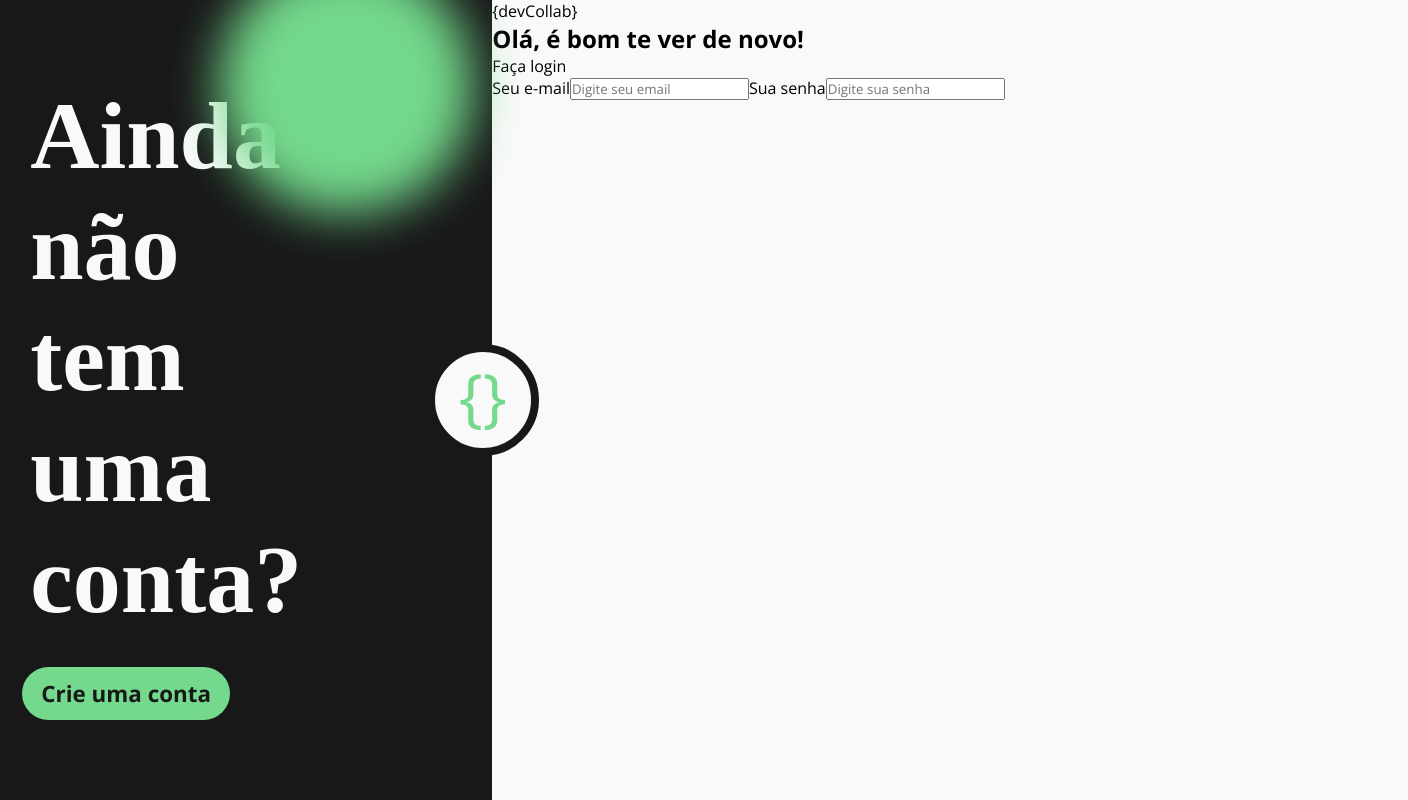
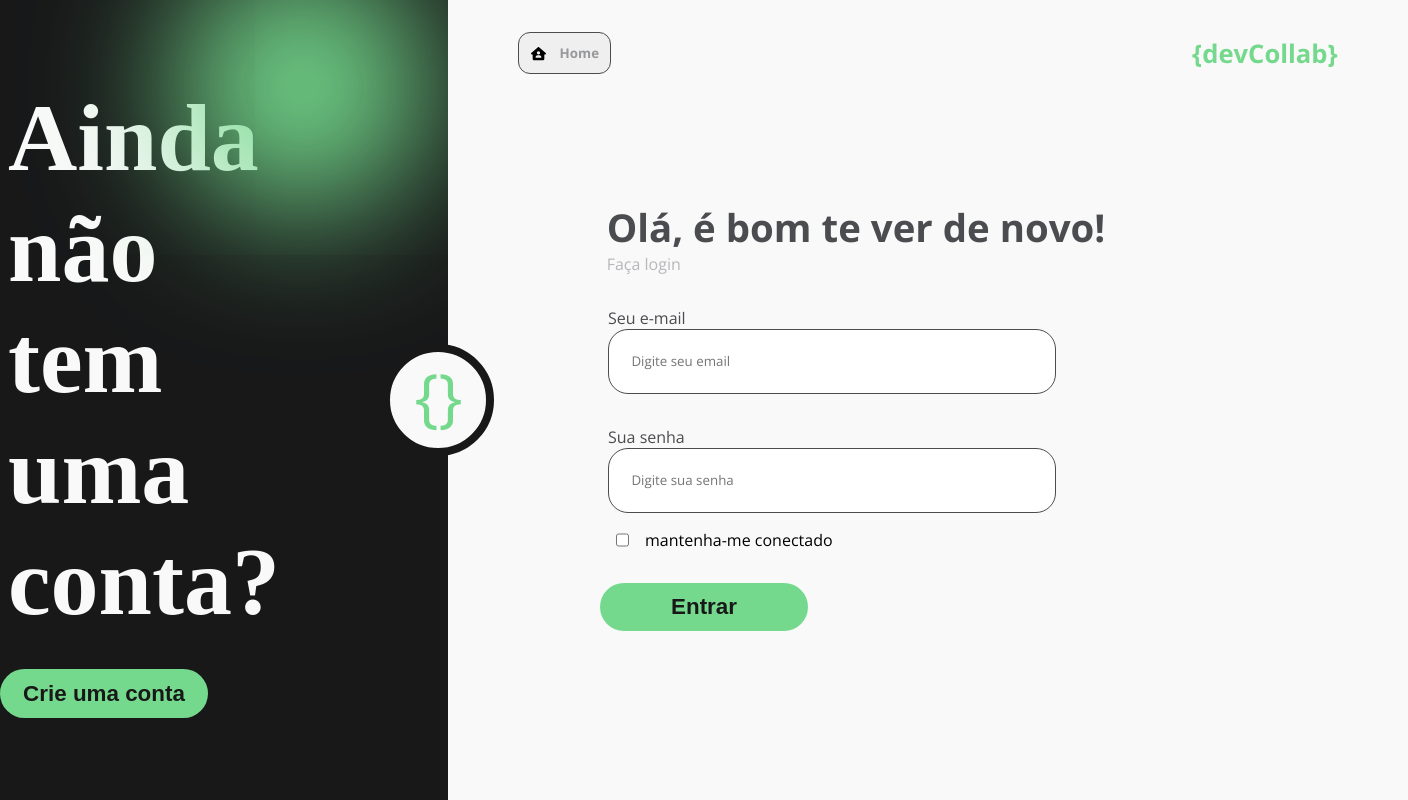
Before and after one commit to BalhegoDev/devCollab, a React (Create React App) app: page /login in a window 1280 px wide. Shown: the whole page, 1408 px wide, since content can reach past the window. Built offline with nearby package versions, Linux system fonts and the light colour scheme.

Commit message:
Página de login feita

```diff
--- a/package.json
+++ b/package.json
@@ -20,7 +20,7 @@
   },
   "scripts": {
     "start": "react-scripts start",
-    "build": "react-scripts build",
+    "build": "npx tailwindcss build -i src/style/style.css -o src/style/output.css",
     "test": "react-scripts test",
     "eject": "react-scripts eject"
   },
--- a/src/App.jsx
+++ b/src/App.jsx
@@ -2,6 +2,7 @@ import React from "react";
 import { BrowserRouter,Routes,Route } from "react-router-dom";
 import Index from "./pages";
 import Login from "./pages/login";
+import Register from "./pages/register";
 
 export default function App(){
   return(
@@ -9,6 +10,7 @@ export default function App(){
       <Routes>
         <Route path="/" element={<Index/>}/>
         <Route path="/login" element={<Login/>}/>
+        <Route path="/register" element={<Register/>}/>
       </Routes>
     </BrowserRouter>
   )
--- /dev/null
+++ b/src/components/buttonHome.jsx
@@ -0,0 +1,17 @@
+import React from "react";
+import { NavLink } from "react-router-dom";
+import { FontAwesomeIcon } from "@fortawesome/react-fontawesome";
+import { faHouseUser } from "@fortawesome/free-solid-svg-icons";
+
+export default function ButtonHome(){
+    return(
+        <NavLink to={"/"}>
+            <button>
+                <FontAwesomeIcon icon={faHouseUser}/>
+                <p>
+                    Home
+                </p>
+            </button>
+        </NavLink>
+    )
+}
--- a/src/pages/login.jsx
+++ b/src/pages/login.jsx
@@ -1,8 +1,12 @@
-import React from "react";
+import React, { useState } from "react";
 import { Link } from "react-router-dom";
 import Input from "../components/input";
+import ButtonHome from "../components/buttonHome";
 
 export default function Login(){
+
+    const [connect,setConnect] = useState(false);
+
     return(
         <div className="login-container">
             <aside>
@@ -12,12 +16,22 @@ export default function Login(){
                 <span className="round-brackets">{`{}`}</span>
             </aside>
             <section className="login-side">
-                <p>{`{devCollab}`}</p>
-                <h2>Olá, é bom te ver de novo!</h2>
-                <p>Faça login</p>
+                <header className="header-login-side">
+                    <ButtonHome/>
+                    <p className="title">{`{devCollab}`}</p>
+                </header>
             <form>
+                <header className="header-form">
+                    <h2>Olá, é bom te ver de novo!</h2>
+                    <p>Faça login</p>
+                </header>
                 <Input label={"Seu e-mail"} type={"email"} placeholder={"Digite seu email"}/>
                 <Input label={"Sua senha"} type={"password"} placeholder={"Digite sua senha"}/>
+                <div className="check">
+                    <input type="checkbox" value={connect} onChange={() => setConnect(!connect)}/>
+                    <p>mantenha-me conectado</p>
+                </div>
+                <button type="submit">Entrar</button>
             </form>
             </section>
         </div>
--- /dev/null
+++ b/src/pages/register.jsx
@@ -0,0 +1,6 @@
+import React from "react";
+export default function Register(){
+    return(
+        <></>
+    )
+}
--- a/src/style/modules/_login.scss
+++ b/src/style/modules/_login.scss
@@ -26,7 +26,7 @@
             top: -13rem;
             right: -13rem;
             border-radius: 100px;
-            box-shadow: -250px 190px 49px 23px $backgroundGreen;
+            box-shadow: -250px 190px 142px 23px $backgroundGreen;
             background-color: $backgroundGreen;
         }
 
@@ -49,6 +49,7 @@
             border: 8px solid #181819;
             position: absolute;
             right: -2.9rem;
+            z-index: 2;
         }
 
         a{
@@ -64,6 +65,80 @@
         height: 50rem;
         width: 100%;
         background-color: #F9F9F9;
+        display: flex;
+        justify-content: center;
+        align-items: center;
+        flex-direction: column;
+        position: relative;
+
+        .header-login-side{
+            display: flex;
+            flex-direction: row;
+            justify-content: space-between;
+            align-items: center;
+            width: 92%;
+            position: absolute;
+            top: 0;
+
+            .title{
+                color: $backgroundGreen;
+                font-size: 1.6rem;
+                font-weight: bolder;
+            }
+
+            a{
+                text-decoration: none;
+                button{
+                    @include buttonHome;
+
+                }
+            }
+        }
+
+        form{
+            display: flex;
+            flex-direction: column;
+            width: 60rem;
+            align-items: center;
+
+            .header-form{
+                display: flex;
+                flex-direction: column;
+                margin-right: 9rem;
+
+                h2{
+                    color: #4B4C4F;
+                    font-size: 2.4rem;
+                }
+                p{
+                    color: #B6B7BB;
+                }
+            }
+
+            :nth-child(3){
+                margin-top: 2rem
+            }
+
+            label{
+                @include label-input;
+                margin-right: 12rem;
+            }
+
+            .check{
+                display: flex;
+                flex-direction: row;
+                width: 39rem;
+                margin-top: 1rem;
+                p{
+                    margin-left: 1rem;
+                }
+            }
+
+            button{
+                @include buttonMakeAccount;
+                margin-right: 28rem;
+                margin-top: 2rem;
+            }
+        }
     }
-
 }
--- a/src/style/style.css
+++ b/src/style/style.css
@@ -179,7 +179,7 @@ header .actions button {
   top: -13rem;
   right: -13rem;
   border-radius: 100px;
-  box-shadow: -250px 190px 49px 23px #74D98C;
+  box-shadow: -250px 190px 142px 23px #74D98C;
   background-color: #74D98C;
 }
 .login-container aside h1 {
@@ -200,6 +200,7 @@ header .actions button {
   border: 8px solid #181819;
   position: absolute;
   right: -2.9rem;
+  z-index: 2;
 }
 .login-container aside a {
   margin-top: 2rem;
@@ -215,11 +216,119 @@ header .actions button {
   width: 13rem;
   font-weight: bolder;
   font-size: 1.4rem;
+  font-family: "Montserrat", sans-serif;
+  transition: 0.7s all;
+}
+.login-container aside a button:hover {
+  transform: translateX(25px);
 }
 .login-container .login-side {
   height: 50rem;
   width: 100%;
   background-color: #F9F9F9;
+  display: flex;
+  justify-content: center;
+  align-items: center;
+  flex-direction: column;
+  position: relative;
+}
+.login-container .login-side .header-login-side {
+  display: flex;
+  flex-direction: row;
+  justify-content: space-between;
+  align-items: center;
+  width: 92%;
+  position: absolute;
+  top: 0;
+}
+.login-container .login-side .header-login-side .title {
+  color: #74D98C;
+  font-size: 1.6rem;
+  font-weight: bolder;
+}
+.login-container .login-side .header-login-side a {
+  text-decoration: none;
+}
+.login-container .login-side .header-login-side a button {
+  border-radius: 12px;
+  padding: 0.7rem;
+  border: thin solid #4B4C4F;
+  cursor: pointer;
+  display: flex;
+  transition: all 0.7s;
+  align-items: center;
+  justify-content: space-between;
+  width: 5.8rem;
+}
+.login-container .login-side .header-login-side a button:hover {
+  transform: scale(1.23);
+}
+.login-container .login-side .header-login-side a button p {
+  color: #97989B;
+  font-weight: bolder;
+}
+.login-container .login-side form {
+  display: flex;
+  flex-direction: column;
+  width: 60rem;
+  align-items: center;
+}
+.login-container .login-side form .header-form {
+  display: flex;
+  flex-direction: column;
+  margin-right: 9rem;
+}
+.login-container .login-side form .header-form h2 {
+  color: #4B4C4F;
+  font-size: 2.4rem;
+}
+.login-container .login-side form .header-form p {
+  color: #B6B7BB;
+}
+.login-container .login-side form :nth-child(3) {
+  margin-top: 2rem;
+}
+.login-container .login-side form label {
+  display: flex;
+  flex-direction: column;
+  margin-right: 12rem;
+}
+.login-container .login-side form label span {
+  color: #4B4C4F;
+}
+.login-container .login-side form label input {
+  padding: 1.4rem;
+  width: 28rem;
+  border-radius: 20px;
+  outline: none;
+  border: thin solid #4B4C4F;
+}
+.login-container .login-side form .check {
+  display: flex;
+  flex-direction: row;
+  width: 39rem;
+  margin-top: 1rem;
+}
+.login-container .login-side form .check p {
+  margin-left: 1rem;
+}
+.login-container .login-side form button {
+  background-color: #74D98C;
+  color: #181819;
+  border-radius: 27px;
+  border: none;
+  cursor: pointer;
+  padding: 0.7rem;
+  width: 13rem;
+  font-weight: bolder;
+  font-size: 1.4rem;
+  font-family: "Montserrat", sans-serif;
+  transition: 0.7s all;
+  margin-right: 28rem;
+  margin-top: 2rem;
+}
+.login-container .login-side form button:hover {
+  transform: translateX(25px);
 }
 
 * {
```
Also changed, not shown: src/style/variables/_styles.scss (+44 -0 lines), tailwind.config.js (line endings or trailing spaces), 1 other file (tests, documents, lock files or other folders).
